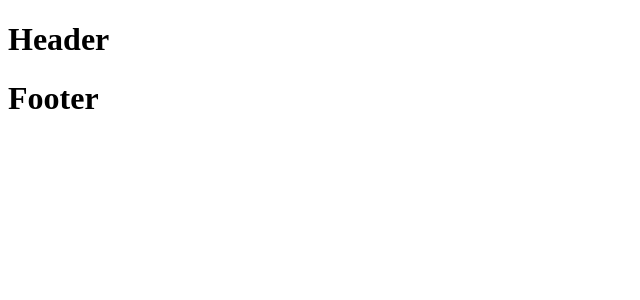
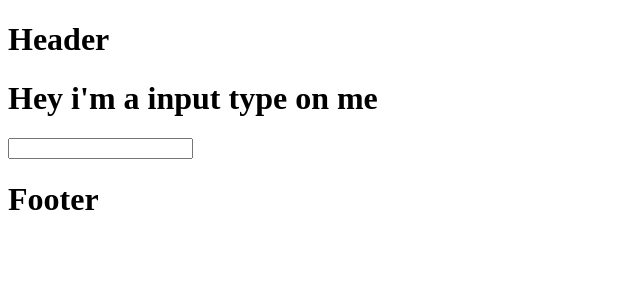
Before and after one commit to MaycomCosta/test, a React (Create React App) app: page / in a window 1280 px wide. Shown: the top 300 px of the page, without its empty margins (0-640 px from the left). Built offline with nearby package versions, Linux system fonts and the light colour scheme.

Commit message:
adding the Title, Input in the app file

```diff
--- a/src/App.js
+++ b/src/App.js
@@ -1,11 +1,15 @@
 import Header from "./components/Header";
 import Footer from "./components/Footer";
+import Title from "./components/Title";
+import Input from "./components/Input";
 
 
 function App() {
   return (
     <>
       <Header/>
+      <Title/>
+      <Input/>
       <Footer/>
     </>
 
--- /dev/null
+++ b/src/components/Input/index.jsx
@@ -0,0 +1,9 @@
+import React from 'react'
+
+const Input = () => {
+  return (
+<input type="text" />
+  )
+}
+
+export default Input
--- /dev/null
+++ b/src/components/Title/index.jsx
@@ -0,0 +1,9 @@
+import React from 'react'
+
+const Title = () => {
+  return (
+    <h1>Hey i'm a input type on me</h1>
+  )
+}
+
+export default Title
```
Also changed, not shown: src/components/Content/index.jsx (deleted, +0 -11 lines).
